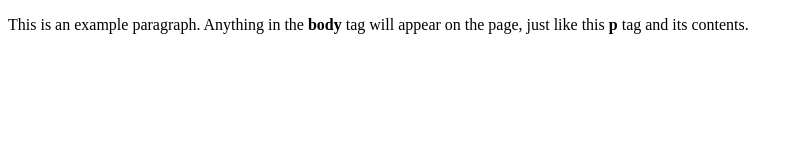
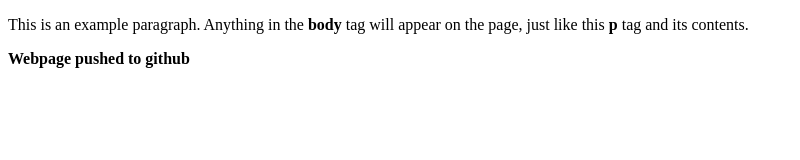
Before and after one commit to TanmayRauthan/git-demo, a plain HTML site: page web/index.html in a window 1280 px wide. Shown: the whole page, without its empty margins (0-800 px from the left). Drawn offline with Linux system fonts and the light colour scheme.

Commit message:
modified first time after pushing to github

```diff
--- a/web/index.html
+++ b/web/index.html
@@ -5,5 +5,6 @@
   </head>
   <body>
     <p>This is an example paragraph. Anything in the <strong>body</strong> tag will appear on the page, just like this <strong>p</strong> tag and its contents.</p>
-  </body>
+	<b>Webpage pushed to github</b>
+ </body>
 </html>
```
